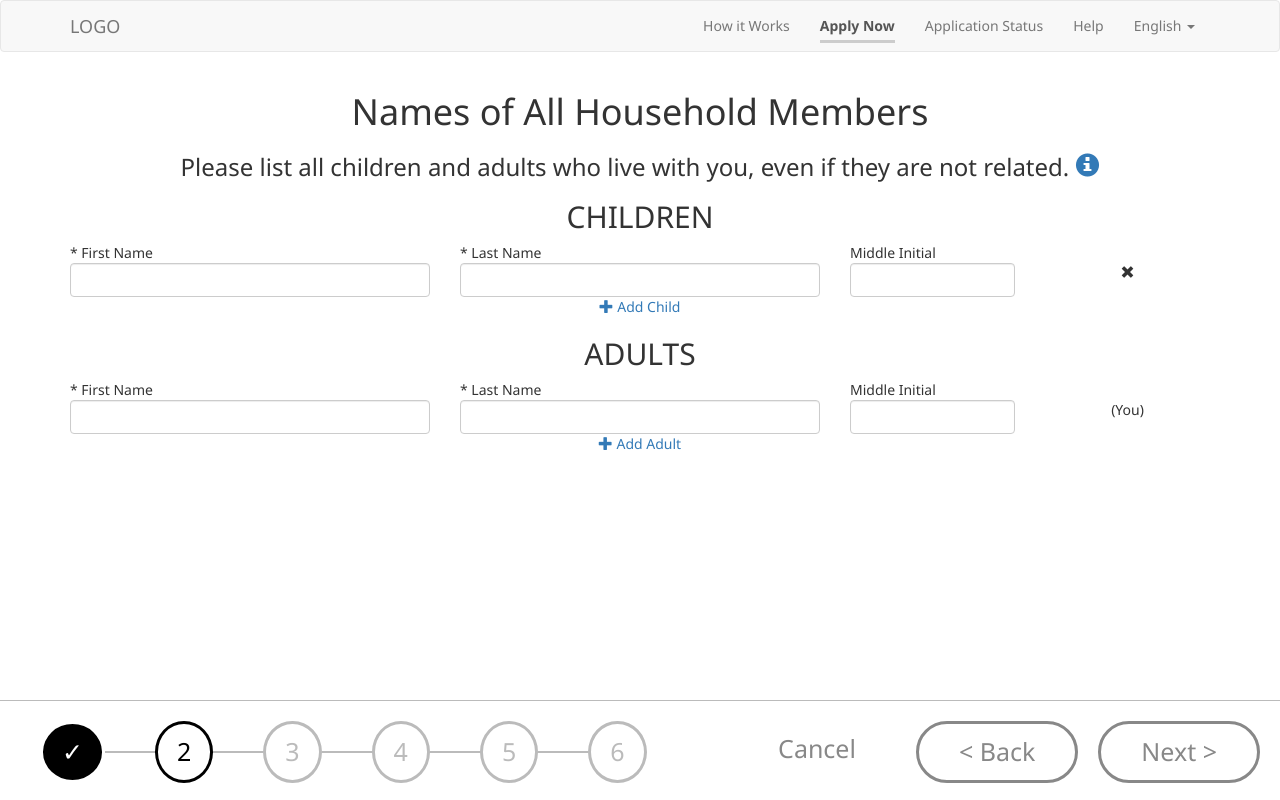
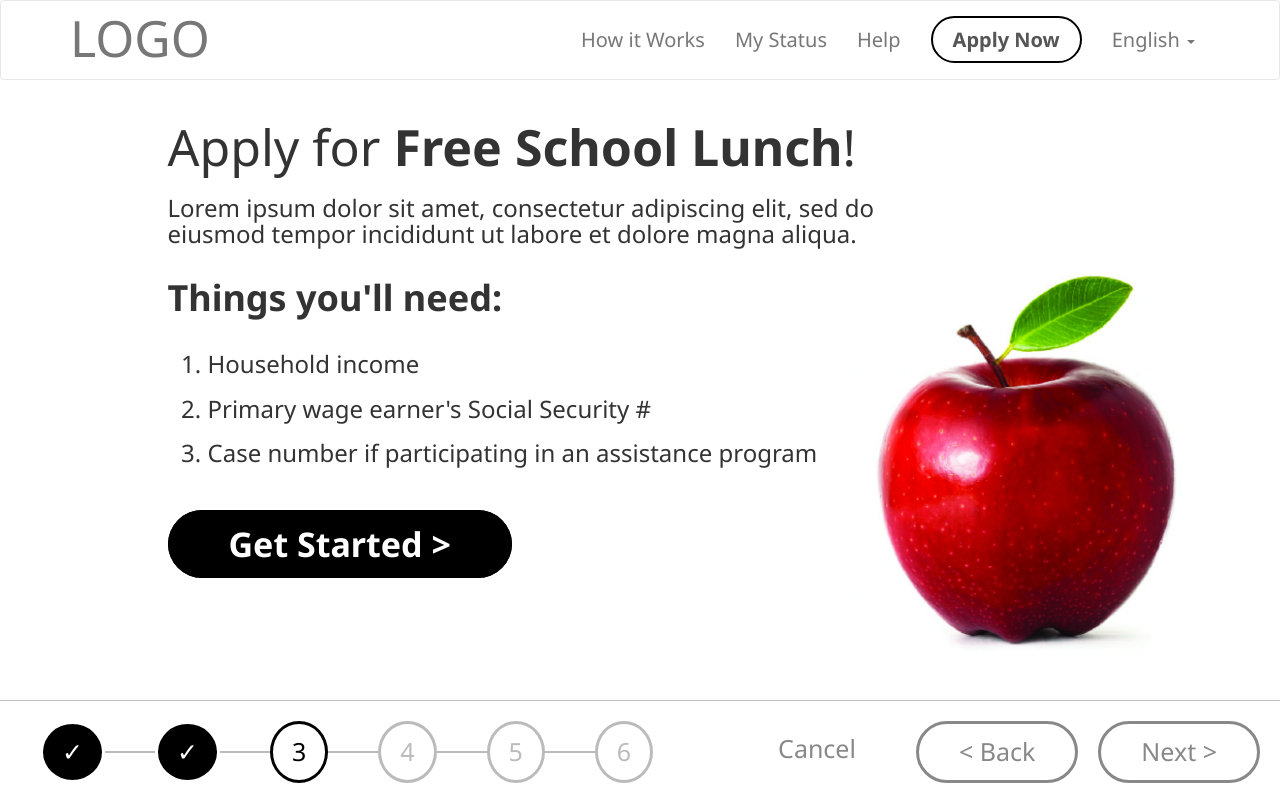
Before and after one commit to booz-allen-hamilton/rapid-usda-eat-ux, a CodeIgniter app: page /database/apply in a window 1280 px wide. Run offline with CodeIgniter, Linux system fonts and the light colour scheme; some libraries are stand-ins or nearby versions.

Commit message:
Added styling to navbar and landing page

```diff
--- a/application/language/english/client_lang.php
+++ b/application/language/english/client_lang.php
@@ -17,7 +17,7 @@ $lang['frequency'] = "Select Frequency";
 // Header
 $lang['nav_how_it_works'] = "How it Works";
 $lang['nav_apply_now'] = "Apply Now";
-$lang['nav_application_status'] = "Application Status";
+$lang['nav_application_status'] = "My Status";
 $lang['nav_help'] = "Help";
 
 // Page Titles
--- a/application/views/layout/header.php
+++ b/application/views/layout/header.php
@@ -17,14 +17,14 @@
 			  <li class="<?=($global['nav'] == 'how-it-works' ? 'active' : NULL)?>">
 					<a href="<?=base_url('how-it-works')?>"><span class="text"><?=$this->lang->line('nav_how_it_works')?></span></a>
 				</li>
-				  <li class="<?=($global['nav'] == 'apply' ? 'active' : NULL)?>">
-					<a href="<?=base_url('apply')?>"><span class="text"><?=$this->lang->line('nav_apply_now')?></span></a>
-				</li>
 				  <li class="<?=($global['nav'] == 'status' ? 'active' : NULL)?>">
 					<a href="<?=base_url('status')?>"><span class="text"><?=$this->lang->line('nav_application_status')?></span></a>
 				</li>
 				  <li class="<?=($global['nav'] == 'help' ? 'active' : NULL)?>">
 					<a href="<?=base_url('help')?>"><span class="text"><?=$this->lang->line('nav_help')?></span></a>
+				</li>
+				  <li class="<?=($global['nav'] == 'apply' ? 'active' : NULL)?>">
+					<a href="<?=base_url('apply')?>"><span class="text border-header-link"><?=$this->lang->line('nav_apply_now')?></span></a>
 				</li>
         <li class="dropdown">
           <a href="#" class="dropdown-toggle" data-toggle="dropdown" role="button" aria-haspopup="true" aria-expanded="false">
--- a/application/views/pages/application-form.php
+++ b/application/views/pages/application-form.php
@@ -1,7 +1,11 @@
 <div class="container">
-	<? //$this->load->view('pages/application-form/landing'); ?>
+	<? $this->load->view('pages/application-form/landing'); ?>
 	<? //$this->load->view('pages/application-form/assistance'); ?>
 	<? //$this->load->view('pages/application-form/household'); ?>
-	<? $this->load->view('pages/application-form/householdMembers'); ?>
+	<? //$this->load->view('pages/application-form/householdMembers'); ?>
 	<? //$this->load->view('pages/application-form/childrenDetails'); ?>
 </div>
+
+<?
+$this->load->view('pages/application-form/footer');
+?>
--- /dev/null
+++ b/application/views/pages/application-form/footer.php
@@ -0,0 +1,46 @@
+
+
+<div class="footer">
+	<div class="footer-nav-bar">
+		<table>
+			<tr>
+				<td>
+					<div class="footer-nav-circle-completed">&#10003;</div>
+				</td>
+				<td>
+					<div class="footer-bav-connector"></div>
+				</td>
+				<td>
+					<div class="footer-nav-circle-completed">&#10003;</div>
+				</td>
+				<td>
+					<div class="footer-bav-connector"></div>
+				</td>
+				<td>
+					<div class="footer-nav-circle-focused">3</div>
+				</td>
+				<td>
+					<div class="footer-bav-connector"></div>
+				</td>
+				<td>
+					<div class="footer-nav-circle">4</div>
+				</td>
+				<td>
+					<div class="footer-bav-connector"></div>
+				</td>
+				<td>
+					<div class="footer-nav-circle">5</div>
+				</td>
+				<td>
+					<div class="footer-bav-connector"></div>
+				</td>
+				<td>
+					<div class="footer-nav-circle">6</div>
+				</td>
+			</tr>
+		</table>
+	</div>
+	<a href="<?=base_url('household')?>" class="footer-button-with-border"><?=$this->lang->line('next')?> ></a>
+	<a href="<?=base_url('household')?>" class="footer-button-with-border">< <?=$this->lang->line('back')?></a>
+	<a href="#">Cancel</a>
+</div>
--- a/application/views/pages/application-form/householdMembers.php
+++ b/application/views/pages/application-form/householdMembers.php
@@ -102,48 +102,3 @@
 		</div>
 	</div>
 </div>
-
-<div class="footer">
-	<div class="footer-nav-bar">
-		<table>
-			<tr>
-				<td>
-					<div class="footer-nav-circle-completed">&#10003;</div>
-				</td>
-				<td>
-					<div class="footer-bav-connector"></div>
-				</td>
-				<td>
-					<div class="footer-nav-circle-focused">2</div>
-				</td>
-				<td>
-					<div class="footer-bav-connector"></div>
-				</td>
-				<td>
-					<div class="footer-nav-circle">3</div>
-				</td>
-				<td>
-					<div class="footer-bav-connector"></div>
-				</td>
-				<td>
-					<div class="footer-nav-circle">4</div>
-				</td>
-				<td>
-					<div class="footer-bav-connector"></div>
-				</td>
-				<td>
-					<div class="footer-nav-circle">5</div>
-				</td>
-				<td>
-					<div class="footer-bav-connector"></div>
-				</td>
-				<td>
-					<div class="footer-nav-circle">6</div>
-				</td>
-			</tr>
-		</table>
-	</div>
-	<a href="<?=base_url('household')?>" class="footer-button-with-border"><?=$this->lang->line('next')?> ></a>
-	<a href="<?=base_url('household')?>" class="footer-button-with-border">< <?=$this->lang->line('back')?></a>
-	<a href="#">Cancel</a>
-</div>
--- a/application/views/pages/application-form/landing.php
+++ b/application/views/pages/application-form/landing.php
@@ -1,19 +1,21 @@
 <div class="row">
-	<div class="col-sm-12">
-		<h1><?=$this->lang->line('application_apply')?></h1>
-		<p>Lorem ipsum dolor sit amet, consectetur adipiscing elit, sed do eiusmod tempor incididunt ut labore et dolore magna aliqua.</p>
+	<div class="col-sm-8 col-md-8 col-sm-offset-1">
+		<h1><?=$this->lang->line('application_apply')?>!</h1>
+		<h3>Lorem ipsum dolor sit amet, consectetur adipiscing elit, sed do eiusmod tempor incididunt ut labore et dolore magna aliqua.</h3>
 	</div>
-	<div class="col-sm-12 col-md-6">
-		<h2><?=$this->lang->line('landing_things')?></h2>
-		<ol>
+</div>
+<div class="row">
+	<div class="col-sm-5 col-md-7 col-sm-offset-1">
+		<h2><b><?=$this->lang->line('landing_things')?>:</b></h2>
+		<ol class="landing-list">
 			<li><?=$this->lang->line('landing_list_one')?></li>
 			<li><?=$this->lang->line('landing_list_two')?></li>
 			<li><?=$this->lang->line('landing_list_three')?></li>
 		</ol>
-		<a href="#"><?=$this->lang->line('landing_get_started')?></a>
+		<a href="#" class="black-button-large"><?=$this->lang->line('landing_get_started')?> ></a>
 	</div>
-	<div class="col-sm-12 col-md-6">
-		<!-- Todo: Apple image here -->
+	<div class="col-sm-3 col-md-4">
+		<img src="images/apple.png" width="350"/>
 		<img src="" />
 	</div>
 </div>
--- a/application/views/pages/welcome.php
+++ b/application/views/pages/welcome.php
@@ -15,7 +15,3 @@
 		</div>
 	</div>
 </div>
-<div class="footer">
-	<a href="<?=base_url('household')?>" class="footer-button-with-border"><?=$this->lang->line('next')?> ></a>
-	<a href="#">Cancel</a>
-</div>
--- a/assets/css/app.css
+++ b/assets/css/app.css
@@ -6,7 +6,11 @@ body {
  * Components
  */
 h1 {
-  margin-bottom: 20px; }
+  margin-bottom: 20px;
+  font-size: 50px; }
+
+h2 {
+  font-size: 36px; }
 
 hr {
   border-top: 1px solid #CCC; }
@@ -62,12 +66,27 @@ hr {
   .form-group .childIncomeRow {
     margin-bottom: 30px; }
 
-.navbar.navbar-default.navbar-usda .nav.navbar-nav li.active a {
-  font-weight: bold;
-  background: none; }
-  .navbar.navbar-default.navbar-usda .nav.navbar-nav li.active a .text {
-    padding-bottom: 5px;
-    border-bottom: 3px solid #ccc; }
+.navbar.navbar-default.navbar-usda {
+  height: 80px;
+  background-color: #FFF; }
+  .navbar.navbar-default.navbar-usda .nav.navbar-nav li {
+    font-size: 20px;
+    margin-top: 14px; }
+  .navbar.navbar-default.navbar-usda .nav.navbar-nav li.active a {
+    font-weight: bold;
+    background: none; }
+
+.navbar-brand {
+  font-size: 50px;
+  margin-top: 12px; }
+
+.border-header-link {
+  border: 2px solid #000;
+  text-decoration: none;
+  padding: 8px;
+  padding-left: 20px;
+  padding-right: 20px;
+  border-radius: 30px; }
 
 .footer {
   position: fixed;
@@ -137,4 +156,27 @@ hr {
   width: 50px;
   border: 1px solid #BBB; }
 
+.black-button-large {
+  background: #000;
+  border: 1px solid #000;
+  border-radius: 50px;
+  font-size: 34px;
+  padding: 10px;
+  padding-left: 60px;
+  padding-right: 60px;
+  color: #FFF;
+  font-weight: bold; }
+
+.black-button-large:hover {
+  color: #FFF;
+  text-decoration: none; }
+
+.landing-list {
+  margin-top: 30px;
+  margin-bottom: 50px; }
+
+.landing-list li {
+  font-size: 24px;
+  margin: 10px 0; }
+
 /*# sourceMappingURL=app.css.map */
--- a/assets/css/components/form.scss
+++ b/assets/css/components/form.scss
@@ -1,6 +1,11 @@
 
 h1 {
 	margin-bottom: 20px;
+	font-size: 50px;
+}
+
+h2 {
+	font-size: 36px;
 }
 
 hr {
--- a/assets/css/components/header.scss
+++ b/assets/css/components/header.scss
@@ -1,17 +1,37 @@
 .navbar.navbar-default.navbar-usda {
+	height: 80px;
+	background-color: #FFF;
 	.nav.navbar-nav {
+		li {
+			font-size: 20px;
+			margin-top: 14px;
+		}
 		li.active {
 			a {
 				font-weight: bold;
 				background: none;
 				.text {
-					padding-bottom: 5px;
+					//padding-bottom: 5px;
 
-					border-bottom: 3px solid #ccc;
+					//border-bottom: 3px solid #ccc;
 				}
 			}
 		}
 	}
+}
+
+.navbar-brand {
+	font-size: 50px;
+	margin-top: 12px;
+}
+
+.border-header-link {
+	border: 2px solid #000;
+	text-decoration: none;
+	padding: 8px;
+	padding-left: 20px;
+	padding-right: 20px;
+	border-radius: 30px;
 }
 
 .footer {
@@ -90,3 +110,30 @@
 	width: 50px;
 	border: 1px solid #BBB;
 }
+
+.black-button-large {
+	background: #000;
+	border: 1px solid #000;
+	border-radius: 50px;
+	font-size: 34px;
+	padding: 10px;
+	padding-left: 60px;
+	padding-right: 60px;
+	color: #FFF;
+	font-weight: bold;
+}
+
+.black-button-large:hover {
+	color: #FFF;
+	text-decoration: none;
+};
+
+.landing-list {
+	margin-top: 30px;
+	margin-bottom: 50px;
+}
+
+.landing-list li {
+	font-size: 24px;
+	margin: 10px 0;
+}
```
Also changed, not shown: application/views/pages/application-form/childrenDetails.php (+0 -45 lines), application/views/pages/application-form/household.php (+0 -45 lines), images/apple.png (added), 1 other file.
